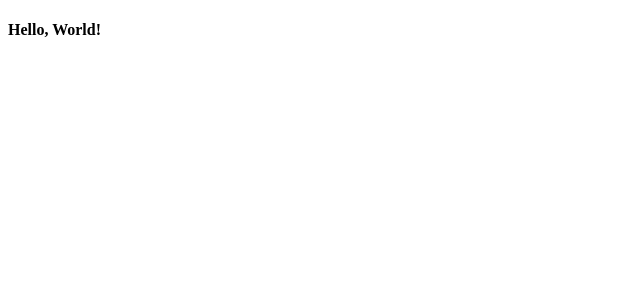
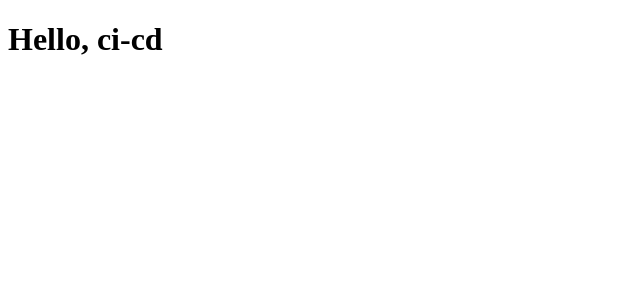
Before and after one commit to abdelazizade/ci-cd, an Angular app: page / in a window 1280 px wide. Shown: the top 300 px of the page, without its empty margins (0-640 px from the left). Built offline with nearby package versions, Linux system fonts and the light colour scheme.

Commit message:
solve error h1

```diff
--- a/src/app/app.component.html
+++ b/src/app/app.component.html
@@ -1 +1 @@
-<h4>Hello, World!</h4>
+<h1>Hello, ci-cd</h1>
```
